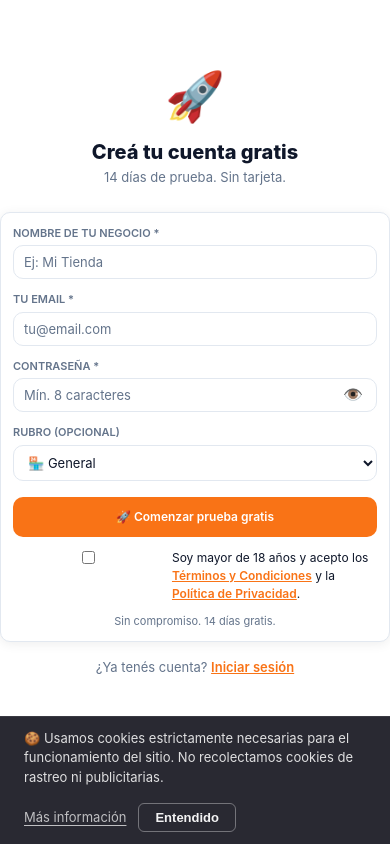
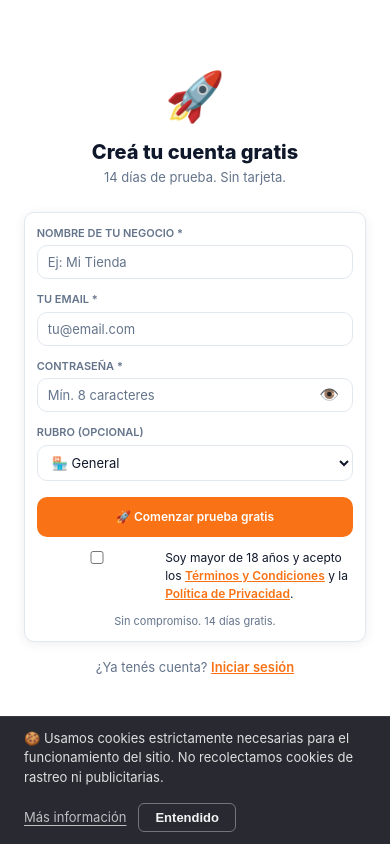
Before and after one commit to Bourgie/crm_v2, a React (Vite) app in the folder frontend/: page /app/signup in a window 390 px wide. Built offline with nearby package versions, Linux system fonts and the light colour scheme.

Commit message:
feat(responsive): replace fixed maxWidth with viewport-relative units on login and public pages

```diff
--- a/frontend/src/pages/ActivarCuenta.jsx
+++ b/frontend/src/pages/ActivarCuenta.jsx
@@ -183,7 +183,7 @@ export function ActivarCuenta() {
 
 const styles = {
   centered: {
-    maxWidth: 420,
+    maxWidth: 'min(420px, 94vw)',
     margin: '60px auto',
     padding: '0 16px',
     textAlign: 'center',
--- a/frontend/src/pages/CookiesPolicy.jsx
+++ b/frontend/src/pages/CookiesPolicy.jsx
@@ -240,7 +240,7 @@ const styles = {
     padding: 24,
   },
   card: {
-    maxWidth: 800,
+    maxWidth: 'min(800px, 96vw)',
     margin: '40px auto',
     background: 'var(--bg)',
     borderRadius: 16,
--- a/frontend/src/pages/ForgotPassword.jsx
+++ b/frontend/src/pages/ForgotPassword.jsx
@@ -83,7 +83,7 @@ const styles = {
   },
   card: {
     background: 'var(--bg)', borderRadius: 16, padding: '36px 32px',
-    width: '100%', maxWidth: 400, boxShadow: 'var(--shadow-lg)',
+    width: '100%', maxWidth: 'min(400px, 92vw)', boxShadow: 'var(--shadow-lg)',
     border: '1px solid var(--bd)',
   },
   logo: { fontSize: 24, fontWeight: 800, marginBottom: 20, textAlign: 'center' },
--- a/frontend/src/pages/Login.jsx
+++ b/frontend/src/pages/Login.jsx
@@ -361,7 +361,7 @@ const styles = {
   },
   card: {
     background: 'var(--bg)', borderRadius: 16, padding: '36px 32px',
-    width: '100%', maxWidth: 400, boxShadow: 'var(--shadow-lg)',
+    width: '100%', maxWidth: 'min(400px, 92vw)', boxShadow: 'var(--shadow-lg)',
     border: '1px solid var(--bd)',
   },
   logo: { fontSize: 24, fontWeight: 800, marginBottom: 20, textAlign: 'center' },
--- a/frontend/src/pages/Privacidad.jsx
+++ b/frontend/src/pages/Privacidad.jsx
@@ -10,7 +10,7 @@ const styles = {
     lineHeight: 1.7,
   },
   card: {
-    maxWidth: 800,
+    maxWidth: 'min(800px, 96vw)',
     margin: '0 auto',
     background: 'var(--bg)',
     borderRadius: 16,
--- a/frontend/src/pages/ResetPassword.jsx
+++ b/frontend/src/pages/ResetPassword.jsx
@@ -137,7 +137,7 @@ const styles = {
   },
   card: {
     background: 'var(--bg)', borderRadius: 16, padding: '36px 32px',
-    width: '100%', maxWidth: 400, boxShadow: 'var(--shadow-lg)',
+    width: '100%', maxWidth: 'min(400px, 92vw)', boxShadow: 'var(--shadow-lg)',
     border: '1px solid var(--bd)',
   },
   logo: { fontSize: 24, fontWeight: 800, marginBottom: 20, textAlign: 'center' },
--- a/frontend/src/pages/Signup.jsx
+++ b/frontend/src/pages/Signup.jsx
@@ -39,7 +39,7 @@ export function Signup() {
 
   if (success) {
     return (
-      <div style={{ maxWidth: 420, margin: '80px auto', textAlign: 'center' }}>
+      <div style={{ maxWidth: 'min(420px, 94vw)', margin: '80px auto', textAlign: 'center', padding: '0 12px' }}>
         <div style={{ fontSize: 52, marginBottom: 12 }}>🚀</div>
         <h2 style={{ fontSize: 20, fontWeight: 800, marginBottom: 8 }}>¡Cuenta creada!</h2>
         <p style={{ color: 'var(--ok)', fontSize: 14, marginBottom: 20 }}>{success}</p>
@@ -49,7 +49,7 @@ export function Signup() {
   }
 
   return (
-    <div style={{ maxWidth: 420, margin: '60px auto', textAlign: 'center' }}>
+    <div style={{ maxWidth: 'min(420px, 94vw)', margin: '60px auto', textAlign: 'center', padding: '0 12px' }}>
       <div style={{ fontSize: 48, marginBottom: 8 }}>🚀</div>
       <h2 style={{ fontSize: 20, fontWeight: 800, marginBottom: 4 }}>Creá tu cuenta gratis</h2>
       <p style={{ color: 'var(--mu)', fontSize: 13, marginBottom: 24 }}>14 días de prueba. Sin tarjeta.</p>
--- a/frontend/src/pages/Terminos.jsx
+++ b/frontend/src/pages/Terminos.jsx
@@ -252,7 +252,7 @@ const s = {
     lineHeight: 1.65,
   },
   card: {
-    maxWidth: 800,
+    maxWidth: 'min(800px, 96vw)',
     margin: '40px auto 24px',
     background: 'var(--bg)',
     borderRadius: 16,
```
